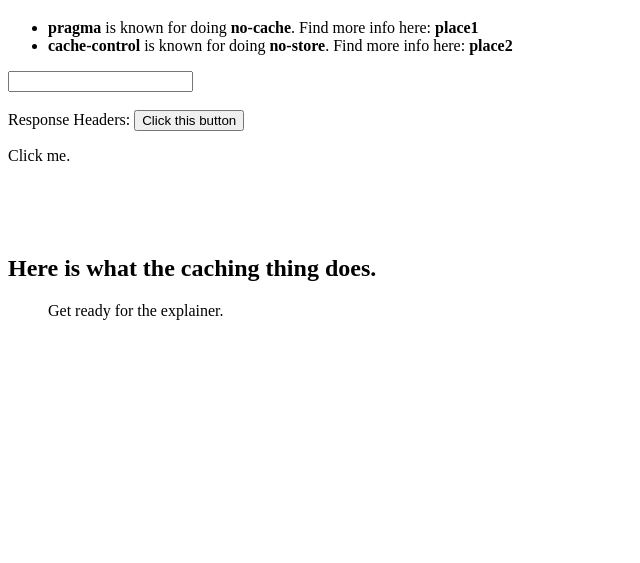
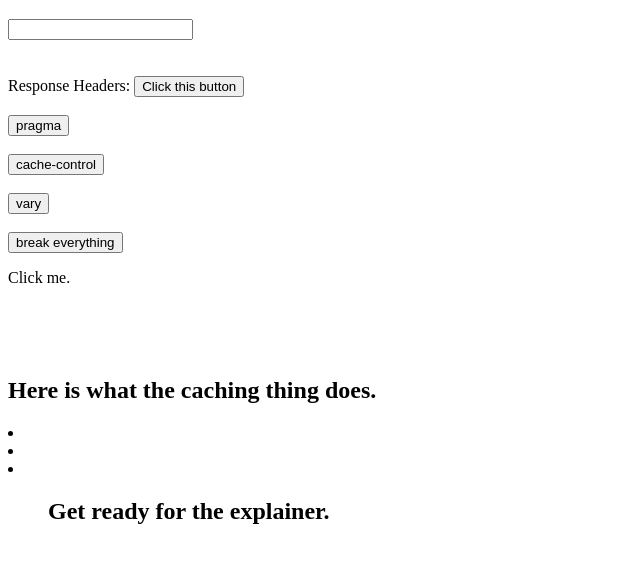
Before and after one commit to BrooksCunningham/explain-cache, an Electron app: page index.html in a window 1600 px wide. Shown: the part 61-624 px from the top of the page, without its empty margins (0-640 px from the left). Drawn offline with Linux system fonts and the light colour scheme.

Commit message:
Buttons!

```diff
--- a/cache-headers-and-values.json
+++ b/cache-headers-and-values.json
@@ -1,5 +1,6 @@
 { "Headers" : [
-  { "Name" : "pragma", "Details" : "no-cache", "URL" : "place1" },
-  { "Name" : "cache-control", "Details" : "no-store", "URL" : "place2" }
+  { "Name" : "pragma", "Details" : "no-cache", "URL" : "https://tools.ietf.org/html/rfc7234#section-5.4" },
+  { "Name" : "cache-control", "Details" : "no-store", "URL" : "https://tools.ietf.org/html/rfc5861" },
+  { "Name" : "vary", "Details" : "content-encoding", "URL" : "https://tools.ietf.org/html/rfc7234#section-4.1" }
 ]
 }
--- a/index.html
+++ b/index.html
@@ -19,11 +19,19 @@
        myFunction();
     </script>
     -->
-    <input type="text" name="input_headers"
-    <br><br>
+    <input type="text" name="input_headers"/><br><br>
     <br>
     Response Headers:
     <button onclick="updateHtmlWithCacheExplained()">Click this button</button>
+
+    <br><br>
+    <button onclick="updateHtmlWithCacheExplained()">pragma</button>
+    <br><br>
+    <button onclick="updateHtmlWithCacheExplained()">cache-control</button>
+    <br><br>
+    <button onclick="updateHtmlWithCacheExplained()">vary</button>
+    <br><br>
+    <button onclick="updateHtmlWithCacheExplained()">break everything</button>
 
     <!--
     Response Headers <input type="text" name="n1" id="n1" onkeyup="sync()" size="128" /><br>
@@ -37,7 +45,7 @@
   <p id="demo">Click me.</p>
   <br><br><br>
   <h2>Here is what the caching thing does.</h2>
-  <ul id="explain_area">Get ready for the explainer.</ul>
+  <ul id="explain_area"><h2>Get ready for the explainer.</h2></ul>
 
   </body>
 </html>
--- a/page-load.js
+++ b/page-load.js
@@ -19,7 +19,7 @@ function getHeadersAndValues() {
   .then(status)
   .then(json)
   .then(function(data) {
-    console.log('my json', data);
+    // console.log('my json', data);
   })
   .catch(function(error) {
     var p = document.createElement('p');
@@ -39,10 +39,10 @@ function updateHtmlWithValues() {
       myExplainList = document.querySelector('#explain_area');
       for(var i = 0; i < data.Headers.length; i++) {
         var listItem = document.createElement('li');
-        listItem.innerHTML = '<strong>' + data.Headers[i].Name + '</strong>';
-        listItem.innerHTML +=' is known for doing <strong> ' + data.Headers[i].Details + '</strong>.';
-        listItem.innerHTML +=' Find more info here: <strong>' + data.Headers[i].URL + '</strong>';
-        myList.appendChild(listItem);
+        // listItem.innerHTML = '<strong>' + data.Headers[i].Name + '</strong>';
+        // listItem.innerHTML +=' is known for doing <strong> ' + data.Headers[i].Details + '</strong>.';
+        // listItem.innerHTML +=' Find more info here: <strong>' + data.Headers[i].URL + '</strong>';
+        myExplainList.replaceWith(listItem, myExplainList);
       }
   });
 };
@@ -54,7 +54,7 @@ function updateHtmlWithCacheExplained(){
   .then(function(data) {
     // get the value input by the user
     inHeaders = document.getElementsByName('input_headers')[0].value;
-    console.log("some thing:  " + inHeaders);
+    // console.log("some thing:  " + inHeaders);
 
     document.getElementById("demo").innerHTML = "YOU CLICKED ME with : " + inHeaders;
     setTimeout(function(){
@@ -62,21 +62,14 @@ function updateHtmlWithCacheExplained(){
     }, 2000);
 
     for(var i = 0; i < data.Headers.length; i++) {
-      console.log(data.Headers[i].Name)
+      // console.log(data.Headers[i].Name)
+      var listItem = document.createElement('li');
       if (data.Headers[i].Name.includes(inHeaders)) {
-        console.log('hit : ', inHeaders, inHeaders.includes('pragma'));
-        var listItem = document.createElement('li');
         listItem.innerHTML = '<strong>' + data.Headers[i].Name + '</strong>';
         listItem.innerHTML +=' is known for doing <strong> ' + data.Headers[i].Details + '</strong>.';
         listItem.innerHTML +=' Find more info here: <strong>' + data.Headers[i].URL + '</strong>';
-        console.log(listItem);
-        myExplainList.appendChild(listItem);
+        myExplainList.replaceWith(listItem, myExplainList);
       }
-        // document.getElementById("explain_area").innerHTML = "I am going to explain what the following header means : " + inHeaders;
     };
-      // if (inHeaders.includes('cache-control')) {
-      //   console.log(inHeaders, inHeaders.includes('cache-control'));
-      //   document.getElementById("explain_area").innerHTML = "I am going to explain what the following header means : " + inHeaders;
-      // };
   });
 };
```
